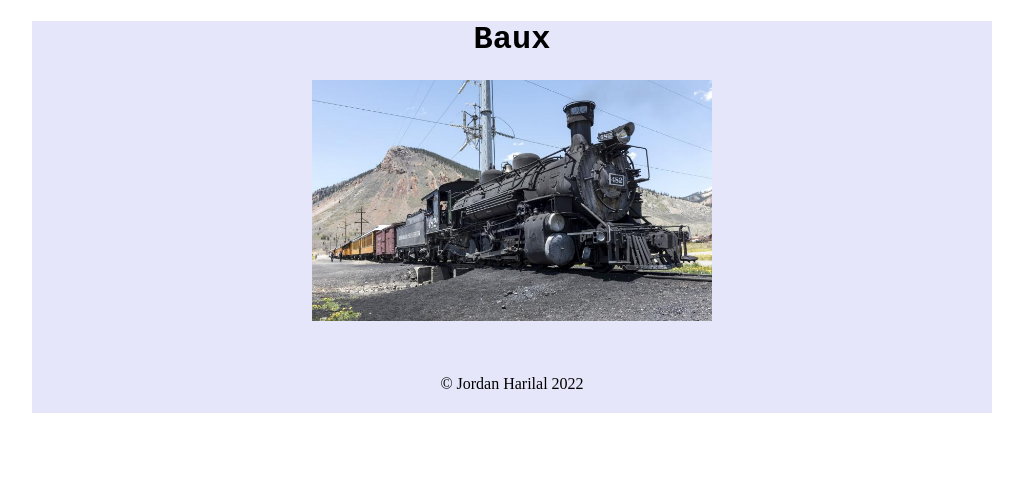
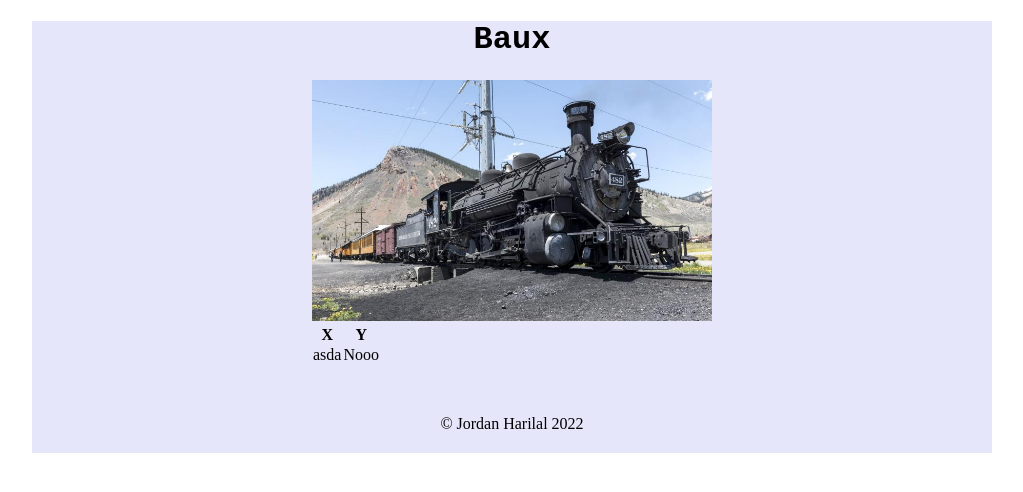
Before and after one commit to jharilal/baux, a Flask app: page / in a window 1280 px wide. Shown: the top 492 px of the page, without its empty margins (128-1151 px from the left). Run offline with Flask 2, Linux system fonts and the light colour scheme.

Commit message:
fixing table

```diff
--- a/app.py
+++ b/app.py
@@ -1,10 +1,13 @@
 from flask import Flask, render_template, url_for, request, redirect
+from flask_sqlalchemy import SQLAlchemy
 
 app = Flask(__name__)
 
+
 @app.route('/')
-def index():
+def home():
     return render_template('index.html')
+
 
 if __name__ == '__main__':
     app.run(debug=True, port=5000)
--- a/engine/goaltracker.py
+++ b/engine/goaltracker.py
@@ -1,4 +1,5 @@
 """Uses other files to track goals"""
+from datetime import datetime
 
 
 class Goaltracker:
--- a/static/css/main.css
+++ b/static/css/main.css
@@ -33,3 +33,10 @@ h1 {
     padding-bottom: 20px;
     text-align: center;
 }
+
+table,
+th,
+td {
+    border: 1px black;
+    border-collapse: collapse;
+}
--- a/templates/index.html
+++ b/templates/index.html
@@ -8,5 +8,19 @@
 <div id="wrapper">
     <h1>Baux</h1>
     <img class="pic_size centered" src="{{ url_for('static', filename='images/engine_pic.jpeg') }}">
+    <br>
+    <div class="centered">
+        <table>
+            <tr>
+                <th>X</th>
+                <th>Y</th>
+            </tr>
+            <tr>
+                <td>asda</td>
+                <td>Nooo</td>
+            </tr>
+        </table>
+    </div>
+
 </div>
 {% endblock %}
```
